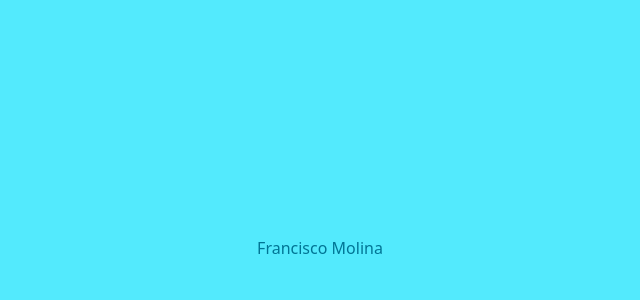
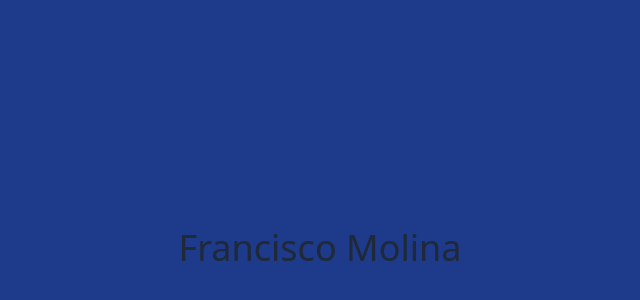
Before and after one commit to francisco3788/portafolio-2025, a Next.js app: page / in a window 1280 px wide. Shown: the part 152-452 px from the top of the page, without its empty margins (320-960 px from the left). Built offline with nearby package versions, Linux system fonts and the light colour scheme.

Commit message:
Configuracion de paletas de colores

```diff
--- a/src/app/globals.css
+++ b/src/app/globals.css
@@ -1 +1,14 @@
 @import "tailwindcss";
+
+:root {
+  --primary-color: #1E3A8A; /* Azul oscuro */
+  --secondary-color: #F59E0B; /* Amarillo */
+  --accent-color: #10B981; /* Verde */
+  --background-color: #F3F4F6; /* Fondo gris claro */
+  --text-color: #1F2937; /* Texto oscuro */
+}
+
+body {
+  background-color: var(--background-color);
+  color: var(--text-color);
+}
--- a/src/app/page.tsx
+++ b/src/app/page.tsx
@@ -1,7 +1,8 @@
 export default function Home() {
   return (
-    <main className='flex items-center justify-center w-screen h-screen bg-cyan-300'>
-      <h1 className='text-cyan-700 text-4'>Francisco Molina</h1>
+    <main className="flex items-center justify-center w-screen h-screen"
+          style={{ backgroundColor: "var(--primary-color)", color: "var(--text-color)" }}>
+      <h1 className="text-4xl">Francisco Molina</h1>
     </main>
   );
 }
```
